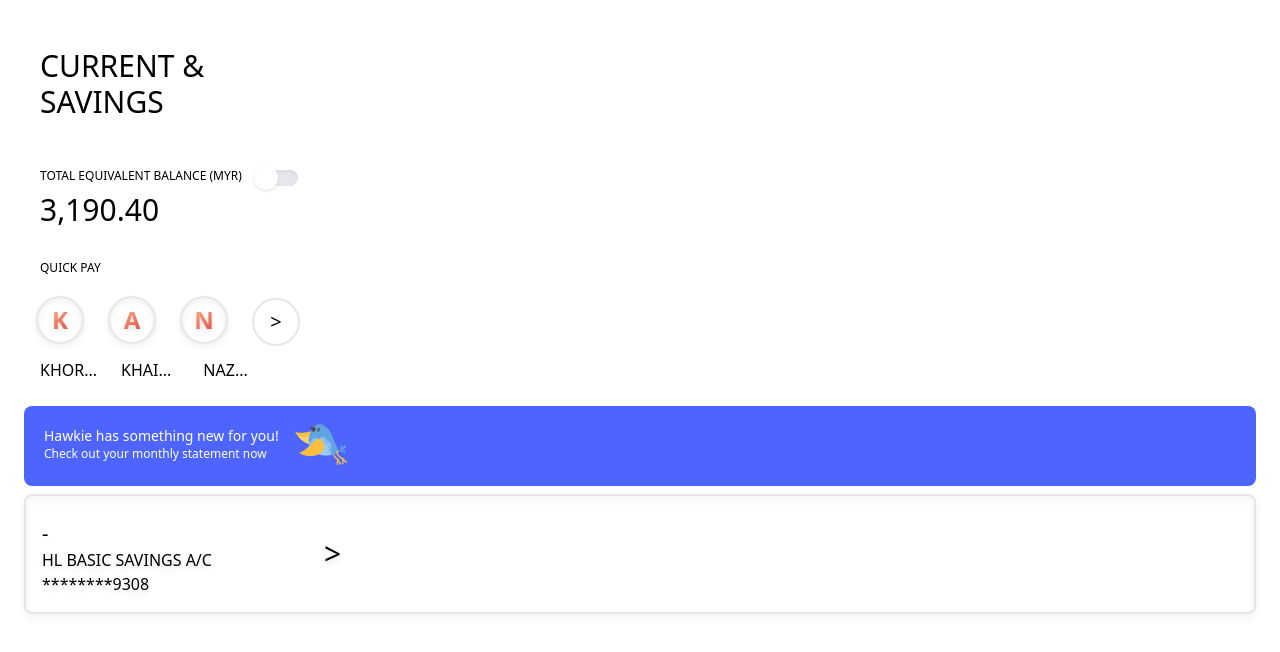
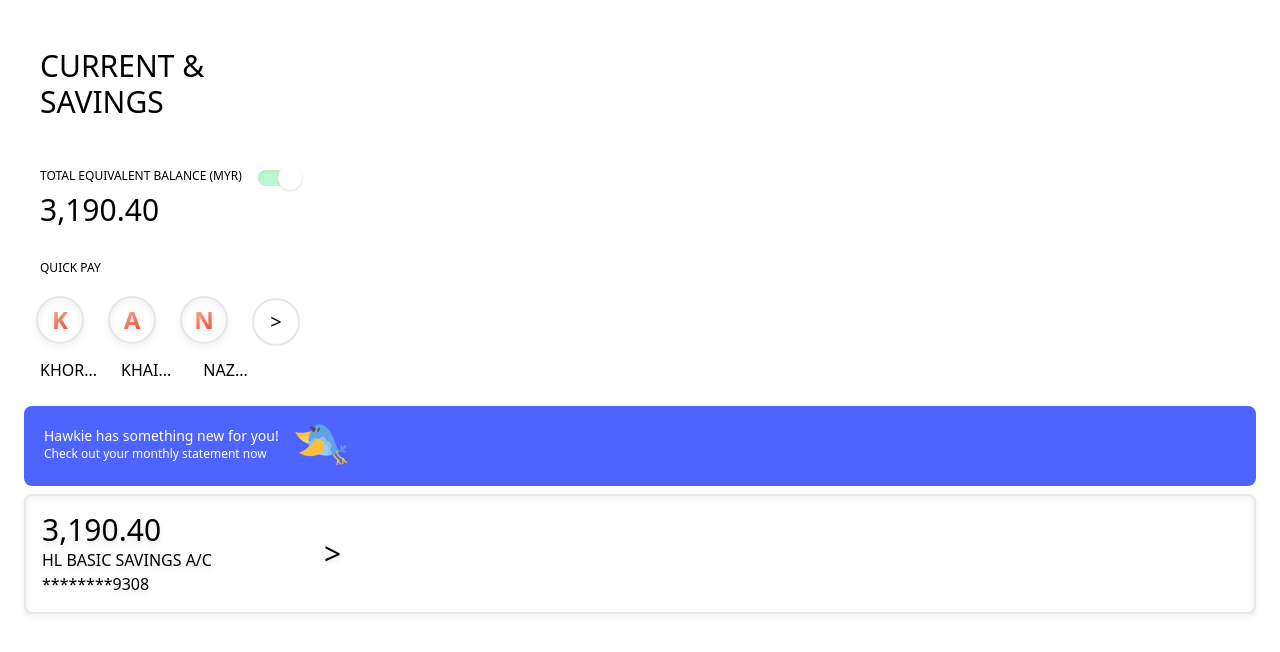
Before and after one commit to AndrewKzx/HLB-Hackathon-2022, a Nuxt app: page / in a window 1280 px wide. Shown: the top 652 px of the page. Built offline with nearby package versions, Linux system fonts and the light colour scheme.

Commit message:
updated home page

```diff
--- a/pages/index.vue
+++ b/pages/index.vue
@@ -22,23 +22,26 @@
             <!-- input -->
             <input id="toogleA" type="checkbox" class="sr-only" />
             <!-- line -->
-            <div class="w-10 h-4 bg-gray-200 rounded-full shadow-inner"></div>
+            <div class="w-10 h-4 bg-green-200 rounded-full shadow-inner"></div>
             <!-- dot -->
-            <div class="dot absolute w-6 h-6 bg-white rounded-full shadow -left-1 -top-1 transition"></div>
-          </div>
-          <!-- label -->
-          <div class="ml-3 text-gray-700 font-medium">
+            <div class="dot absolute w-6 h-6 bg-white rounded-full shadow -left-1 -top-1 transition transform translate-x-full"></div>
           </div>
         </label>
+
+
+
     </div>
+
+
+
 
     <div>
       <h1 class="text-xs pl-10">QUICK PAY</h1>
     </div>
 
-    <div name="button" class = "pl-6 pt-2">
-      <button class = "border-double border-2 drop-shadow-md m-3 w-12 h-12 rounded-full">
-        <h1 class = "text-2xl font-extrabold text-transparent bg-clip-text bg-gradient-to-br from-orange-200 to-red-600">K</h1>
+    <div name="button" class="pl-6 pt-2">
+      <button class="border-double border-2 drop-shadow-md m-3 w-12 h-12 rounded-full">
+        <h1 class="text-2xl font-extrabold text-transparent bg-clip-text bg-gradient-to-br from-orange-200 to-red-600">K</h1>
       </button>
       <button class="border-double border-2 drop-shadow-md m-3 w-12 h-12 rounded-full">
         <h1 class="text-2xl font-extrabold text-transparent bg-clip-text bg-gradient-to-br from-orange-200 to-red-600">A
@@ -80,9 +83,9 @@
 
     <div name="Account Box">
       <div class="drop-shadow-md box-border border-solid border-2 ml-6 mr-6 rounded-lg mb-8 flex">
-        <div class="flex col pt-6 pb-4 pl-4">
+        <div class="flex col pt-4 pb-4 pl-4">
           <div>
-            <h1 class="text-xl font-medium">-</h1>
+            <span class="text-3xl">3,190.40</span>
             <h1>HL BASIC SAVINGS A/C </h1>
             <h1>********9308</h1>
           </div>
```
